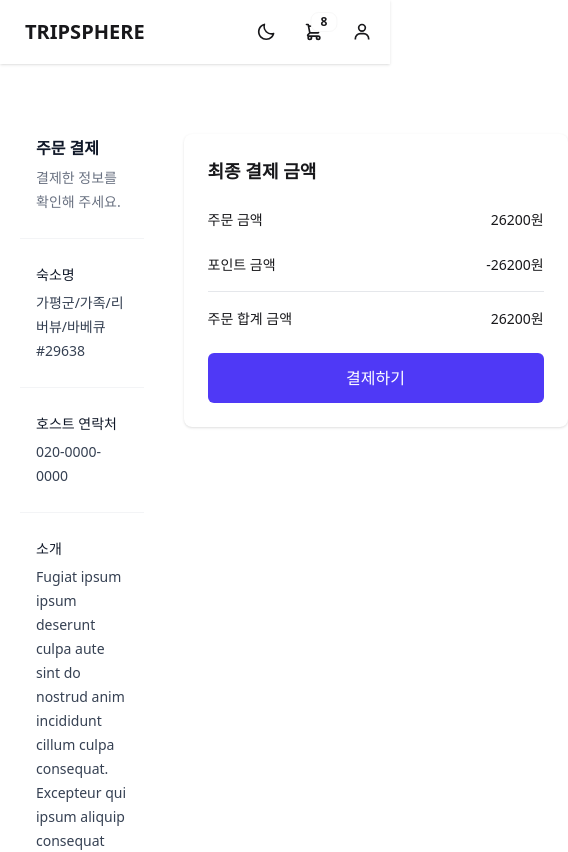
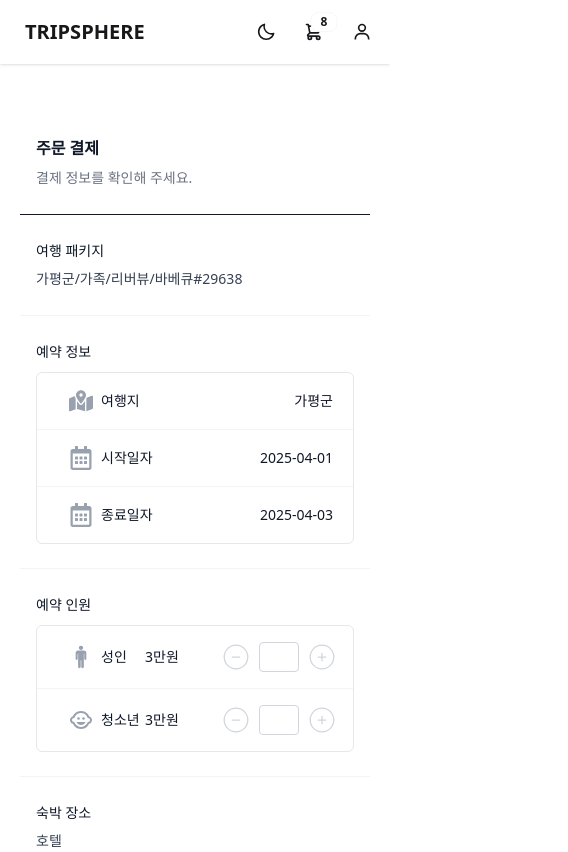
Before and after one commit to phoebe7010/tripsphere, a React (Vite) app: page /checkout in a window 390 px wide. Shown: the top 852 px of the page, 568 px wide, since content can reach past the window. Built offline with nearby package versions, Linux system fonts and the light colour scheme; no server answers.

Commit message:
250306 박세진 결제페이지 css 업데이트
250306 박세진 결제페이지 예약인원 css 조정

```diff
--- a/src/pages/order/Checkout.jsx
+++ b/src/pages/order/Checkout.jsx
@@ -1,4 +1,9 @@
-import { BiTv, BiMap } from 'react-icons/bi';
+import { BiMap, BiTv } from 'react-icons/bi';
+import { CiCircleMinus, CiCirclePlus } from 'react-icons/ci';
+import { FaRegCalendarAlt } from 'react-icons/fa';
+import { FaMapLocationDot } from 'react-icons/fa6';
+import { IoIosMan } from 'react-icons/io';
+import { MdChildCare } from 'react-icons/md';
 import { useNavigate } from 'react-router-dom';
 
 const Checkout = () => {
@@ -6,7 +11,7 @@ const Checkout = () => {
 
   return (
     <div className="max-w-[1200px] mx-auto px-[20px] py-[40px]">
-      <div className="flex space-y-6 gap-10 py-[30px]">
+      <div className="flex space-y-6 gap-10 py-[30px] max-md:flex-col max-md:items-center">
         {/* 주문 결제 정보 */}
         <div>
           <div className="px-4 sm:px-0">
@@ -14,18 +19,148 @@ const Checkout = () => {
               주문 결제
             </h3>
             <p className="mt-1 max-w-2xl text-sm/6 text-gray-500">
-              결제한 정보를 확인해 주세요.
+              결제 정보를 확인해 주세요.
             </p>
           </div>
 
-          <div className="mt-6 border-t border-gray-100">
+          <div className="mt-6 border-t border-gray-900">
             <dl className="divide-y divide-gray-100">
               <div className="px-4 py-6 sm:grid sm:grid-cols-3 sm:gap-4 sm:px-0">
-                <dt className="text-sm/6 font-medium text-gray-900">숙소명</dt>
+                <dt className="text-sm/6 font-medium text-gray-900">
+                  여행 패키지
+                </dt>
                 <dd className="mt-1 text-sm/6 text-gray-700 sm:col-span-2 sm:mt-0">
                   가평군/가족/리버뷰/바베큐#29638
                 </dd>
               </div>
+              <div className="px-4 py-6 sm:grid sm:grid-cols-3 sm:gap-4 sm:px-0">
+                <dt className="text-sm/6 font-medium text-gray-900">
+                  예약 정보
+                </dt>
+                <dd className="mt-2 text-sm text-gray-900 sm:col-span-2 sm:mt-0">
+                  <ul
+                    role="list"
+                    className="divide-y divide-gray-100 rounded-md border border-gray-200">
+                    <li className="flex items-center justify-start  py-4 pr-5 pl-4 text-sm/6">
+                      <div className="ml-4 flex min-w-0 flex-1 gap-2 items-center">
+                        <span className="text-gray-400">
+                          <FaMapLocationDot className="text-2xl" />
+                        </span>
+                        <span className="font-medium">여행지</span>
+                      </div>
+
+                      <div>
+                        <span className="font-medium ">가평군</span>
+                      </div>
+                    </li>
+
+                    <li className="flex items-center justify-between py-4 pr-5 pl-4 text-sm/6">
+                      <div className="flex w-0 flex-1 items-center gap-8">
+                        <div className="ml-4 flex min-w-0 flex-1 gap-2 items-center">
+                          <span className="text-gray-400">
+                            <FaRegCalendarAlt className="text-2xl" />
+                          </span>
+                          <span className="font-medium">시작일자</span>
+                        </div>
+
+                        <div className="flex gap-x-4">
+                          <time className="font-medium">2025-04-01</time>
+                        </div>
+                      </div>
+                    </li>
+
+                    <li className="flex items-center justify-between py-4 pr-5 pl-4 text-sm/6">
+                      <div className="flex w-0 flex-1 items-center">
+                        <div className="ml-4 flex min-w-0 flex-1 gap-2 items-center">
+                          <span className="text-gray-400">
+                            <FaRegCalendarAlt className="text-2xl" />
+                          </span>
+                          <span className="font-medium">종료일자</span>
+                        </div>
+                        <div className="flex gap-x-4">
+                          <time className="font-medium">2025-04-03</time>
+                        </div>
+                      </div>
+                    </li>
+                  </ul>
+                </dd>
+              </div>
+
+              <div className="px-4 py-6 sm:grid sm:grid-cols-3 sm:gap-4 sm:px-0 ">
+                <dt className="text-sm/6 font-medium text-gray-900">
+                  예약 인원
+                </dt>
+
+                <dd className="mt-2 text-sm text-gray-900 sm:col-span-2 sm:mt-0">
+                  <ul
+                    role="list"
+                    className="divide-y divide-gray-100 rounded-md border border-gray-200">
+                    <li className="flex justify-between items-center py-4 pl-4 pr-4">
+                      <div className="flex flex-1 items-center gap-2 ml-4">
+                        <span className="text-gray-400">
+                          <IoIosMan className="text-2xl" />
+                        </span>
+                        <span className="font-medium">성인</span>
+                      </div>
+
+                      <div className="flex-1">
+                        <span>3만원</span>
+                      </div>
+
+                      <div className="flex items-center">
+                        <button type="button">
+                          <CiCircleMinus className="text-3xl text-gray-300 hover:text-gray-500" />
+                        </button>
+                        <input
+                          type="number"
+                          className="mx-2 w-10 rounded border border-gray-300 p-1 text-center focus:border-gray-900 focus:outline-none"
+                          min="0"
+                        />
+                        <button type="button">
+                          <CiCirclePlus className="text-3xl text-gray-300 hover:text-gray-500" />
+                        </button>
+                      </div>
+                    </li>
+
+                    <li className="flex justify-between items-center py-4 pl-4 pr-4">
+                      <div className="flex flex-1 items-center gap-2 ml-4">
+                        <span className="text-gray-400">
+                          <MdChildCare className="text-2xl" />
+                        </span>
+                        <span className="font-medium">청소년</span>
+                      </div>
+
+                      <div className="flex-1">
+                        <span>3만원</span>
+                      </div>
+
+                      <div className="flex items-center">
+                        <button type="button">
+                          <CiCircleMinus className="text-3xl text-gray-300 hover:text-gray-500" />
+                        </button>
+                        <input
+                          type="number"
+                          className="mx-2 w-10 rounded border border-gray-300 p-1 text-center focus:border-gray-900 focus:outline-none"
+                          min="0"
+                        />
+                        <button type="button">
+                          <CiCirclePlus className="text-3xl text-gray-300 hover:text-gray-500" />
+                        </button>
+                      </div>
+                    </li>
+                  </ul>
+                </dd>
+              </div>
+
+              <div className="px-4 py-6 sm:grid sm:grid-cols-3 sm:gap-4 sm:px-0">
+                <dt className="text-sm/6 font-medium text-gray-900">
+                  숙박 장소
+                </dt>
+                <dd className="mt-1 text-sm/6 text-gray-700 sm:col-span-2 sm:mt-0">
+                  호텔
+                </dd>
+              </div>
+
               <div className="px-4 py-6 sm:grid sm:grid-cols-3 sm:gap-4 sm:px-0">
                 <dt className="text-sm/6 font-medium text-gray-900">
                   호스트 연락처
@@ -34,6 +169,7 @@ const Checkout = () => {
                   020-0000-0000
                 </dd>
               </div>
+
               <div className="px-4 py-6 sm:grid sm:grid-cols-3 sm:gap-4 sm:px-0">
                 <dt className="text-sm/6 font-medium text-gray-900">소개</dt>
                 <dd className="mt-1 text-sm/6 text-gray-700 sm:col-span-2 sm:mt-0">
--- a/src/pages/product/ProductListCompo/Aside.jsx
+++ b/src/pages/product/ProductListCompo/Aside.jsx
@@ -1,3 +1,5 @@
+import { CiCircleMinus, CiCirclePlus } from 'react-icons/ci';
+
 const Aside = () => {
   return (
     <>
@@ -8,8 +10,8 @@ const Aside = () => {
             <h2 className="text-lg font-semibold">검색하기</h2>
             <button
               type="button"
-              className="text-sm text-red-500 hover:text-red-700 focus:outline-none">
-              옵션 지우기
+              className="text-sm text-red-500 hover:text-red-700 focus:outline-none border-1 p-1 rounded-md hover:bg-red-100">
+              전부 지우기
             </button>
           </div>
 
@@ -21,7 +23,7 @@ const Aside = () => {
                 <label
                   htmlFor={ele}
                   key={ele}
-                  className="flex items-center space-x-2 cursor-pointer">
+                  className="flex items-center space-x-2 cursor-pointer hover:bg-gray-300">
                   <input
                     type="checkbox"
                     id={ele}
@@ -42,7 +44,7 @@ const Aside = () => {
                 <label
                   htmlFor={ele}
                   key={ele}
-                  className="flex items-center space-x-2 cursor-pointer">
+                  className="flex items-center space-x-2 cursor-pointer hover:bg-gray-300">
                   <input
                     type="checkbox"
                     id={ele}
@@ -87,40 +89,32 @@ const Aside = () => {
             <div className="mb-2 flex items-center">
               <label className="w-1/2">성인</label>
               <div className="flex w-1/2 items-center justify-end">
-                <button
-                  type="button"
-                  className="flex h-7 w-7 items-center justify-center rounded-full border border-gray-300 bg-gray-50 text-gray-700 hover:bg-gray-100 focus:outline-none">
-                  -
+                <button type="button">
+                  <CiCircleMinus className="text-3xl text-gray-300 hover:text-green-500" />
                 </button>
                 <input
                   type="number"
                   className="mx-2 w-10 rounded border border-gray-300 p-1 text-center focus:border-green-500 focus:outline-none"
                   min="0"
                 />
-                <button
-                  type="button"
-                  className="flex h-7 w-7 items-center justify-center rounded-full border border-gray-300 bg-gray-50 text-gray-700 hover:bg-gray-100 focus:outline-none">
-                  +
+                <button type="button">
+                  <CiCirclePlus className="text-3xl text-gray-300 hover:text-green-500" />
                 </button>
               </div>
             </div>
             <div className="flex items-center">
               <label className="w-1/2">어린이</label>
               <div className="flex w-1/2 items-center justify-end">
-                <button
-                  type="button"
-                  className="flex h-7 w-7 items-center justify-center rounded-full border border-gray-300 bg-gray-50 text-gray-700 hover:bg-gray-100 focus:outline-none">
-                  -
+                <button type="button">
+                  <CiCircleMinus className="text-3xl text-gray-300 hover:text-green-500" />
                 </button>
                 <input
                   type="number"
                   className="mx-2 w-10 rounded border border-gray-300 p-1 text-center focus:border-green-500 focus:outline-none"
                   min="0"
                 />
-                <button
-                  type="button"
-                  className="flex h-7 w-7 items-center justify-center rounded-full border border-gray-300 bg-gray-50 text-gray-700 hover:bg-gray-100 focus:outline-none">
-                  +
+                <button type="button">
+                  <CiCirclePlus className="text-3xl text-gray-300 hover:text-green-500" />
                 </button>
               </div>
             </div>
```
Also changed, not shown: src/pages/product/ProductList.jsx (+29 -17 lines).
